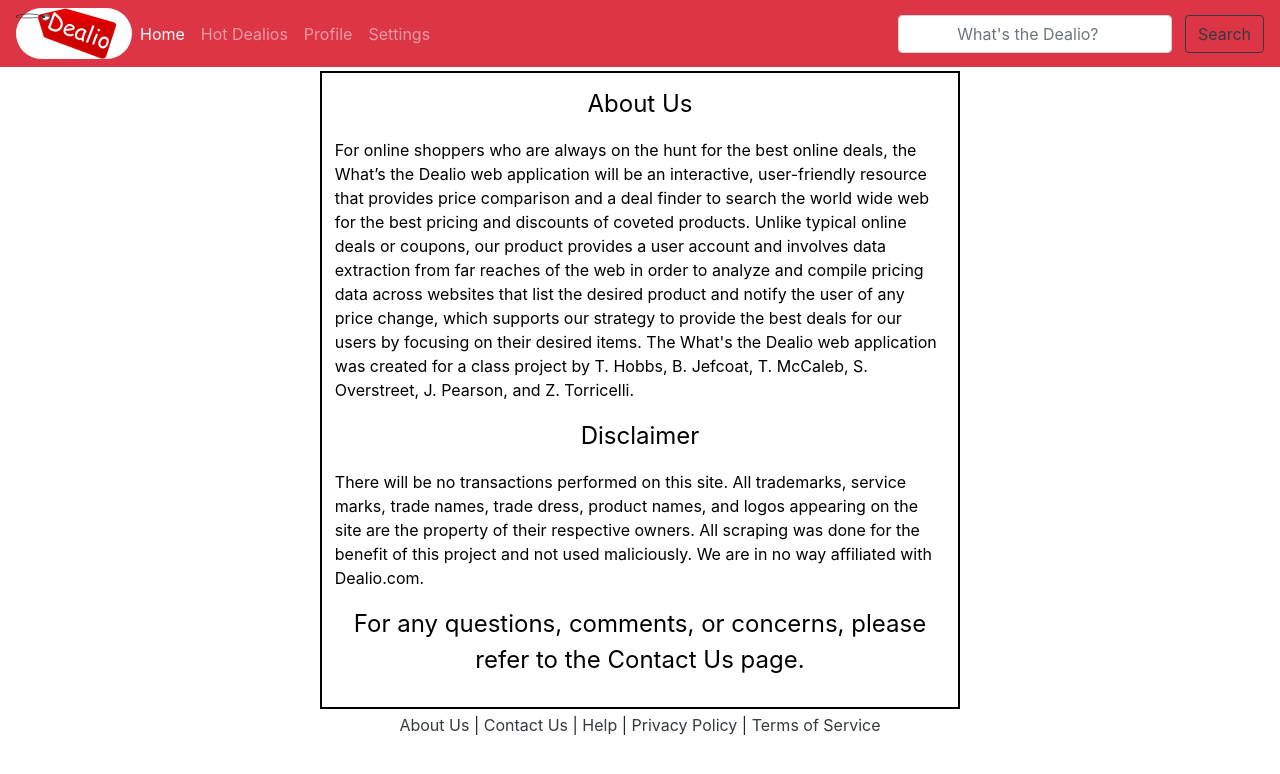
After one commit to jaspearson/csc424, a Django app: template templates/about_us.html in a window 1280 px wide. The commit adds this page. Shown: the top 774 px of the page. Run offline with Django 3.2, Linux system fonts and the light colour scheme; the template is opened without the code that fills it, so the values that code supplies are empty; parts of the project's set-up code (start-up, migrations or seed data) failed here and were passed over; some libraries are stand-ins or nearby versions.

Commit message:
Adds about_us.html and fixed many typos

```diff
--- a/index.html
+++ b/index.html
@@ -203,7 +203,7 @@
 
     <footer class="container d-flex justify-content-center">
         <div>
-            <p><a class="foot-links" href="#">About Us</a> | <a class="foot-links" href="#">Contact Us</a> | <a class="foot-links" href="help.html">Help</a> | <a class="foot-links" href="privacy_policy.html">Privacy Policy</a> | <a class="foot-links" href="#">Terms of Service</a></p>
+            <p><a class="foot-links" href="about_us.html">About Us</a> | <a class="foot-links" href="#">Contact Us</a> | <a class="foot-links" href="help.html">Help</a> | <a class="foot-links" href="privacy_policy.html">Privacy Policy</a> | <a class="foot-links" href="#">Terms of Service</a></p>
         </div>
     </footer>
 
--- /dev/null
+++ b/templates/about_us.html
@@ -0,0 +1,25 @@
+{%extends 'base.html'%}
+    {%block content%}
+    <div id="Space"></div>
+        <div id="textContainer">
+            <div id = "centerDiv" align = center>
+                <p>About Us</p>
+                <div class = "smallText">
+                    <p>For online shoppers who are always on the hunt for the best online deals, the What’s the Dealio web application will be an interactive, user-friendly resource that provides price comparison and a deal finder to search the world wide web for the best pricing and discounts of coveted products.
+                        Unlike typical online deals or coupons, our product provides a user account and involves data extraction from far reaches of the web in order to analyze and compile pricing data across websites that list the desired product and notify the user of any price change,
+                        which supports our strategy to provide the best deals for our users by focusing on their desired items. The What's the Dealio web application was created for a class project by T. Hobbs, B. Jefcoat, T. McCaleb, S. Overstreet, J. Pearson, and Z. Torricelli.
+                    </p>
+                </div>
+                <p>Disclaimer</p>
+                <div class = "smallText">
+                    <p>There will be no transactions performed on this site. All trademarks, service marks, trade names, trade dress, product names, and logos appearing on the site are the property of their respective owners. All scraping was done for the benefit of this project and not used maliciously.
+                    We are in no way affiliated with Dealio.com.
+                    </p>
+                </div>
+                <p id = "legalityConcern">For any questions, comments, or concerns, please refer to the Contact Us page.
+                </p>
+            </div>
+        </div>
+        <div id="Space"></div>
+        {% csrf_token %}
+    {% endblock %}
--- a/templates/base.html
+++ b/templates/base.html
@@ -142,7 +142,7 @@
 
     <footer class="container d-flex justify-content-center">
         <div>
-            <p><a class="foot-links" href="#">About Us</a> | <a class="foot-links" href="#">Contact Us</a> | <a class="foot-links" href="help.html">Help</a> | <a class="foot-links" href="privacy_policy.html">Privacy Policy</a> | <a class="foot-links" href="#">Terms of Service</a></p>
+            <p><a class="foot-links" href="about_us.html">About Us</a> | <a class="foot-links" href="#">Contact Us</a> | <a class="foot-links" href="help.html">Help</a> | <a class="foot-links" href="privacy_policy.html">Privacy Policy</a> | <a class="foot-links" href="#">Terms of Service</a></p>
         </div>
     </footer>
 
```
Also changed, not shown: templates/about.html (deleted, +0 -10 lines), templates/privacy_policy.html (+8 -8 lines), images/amazon-icon.png (added).
